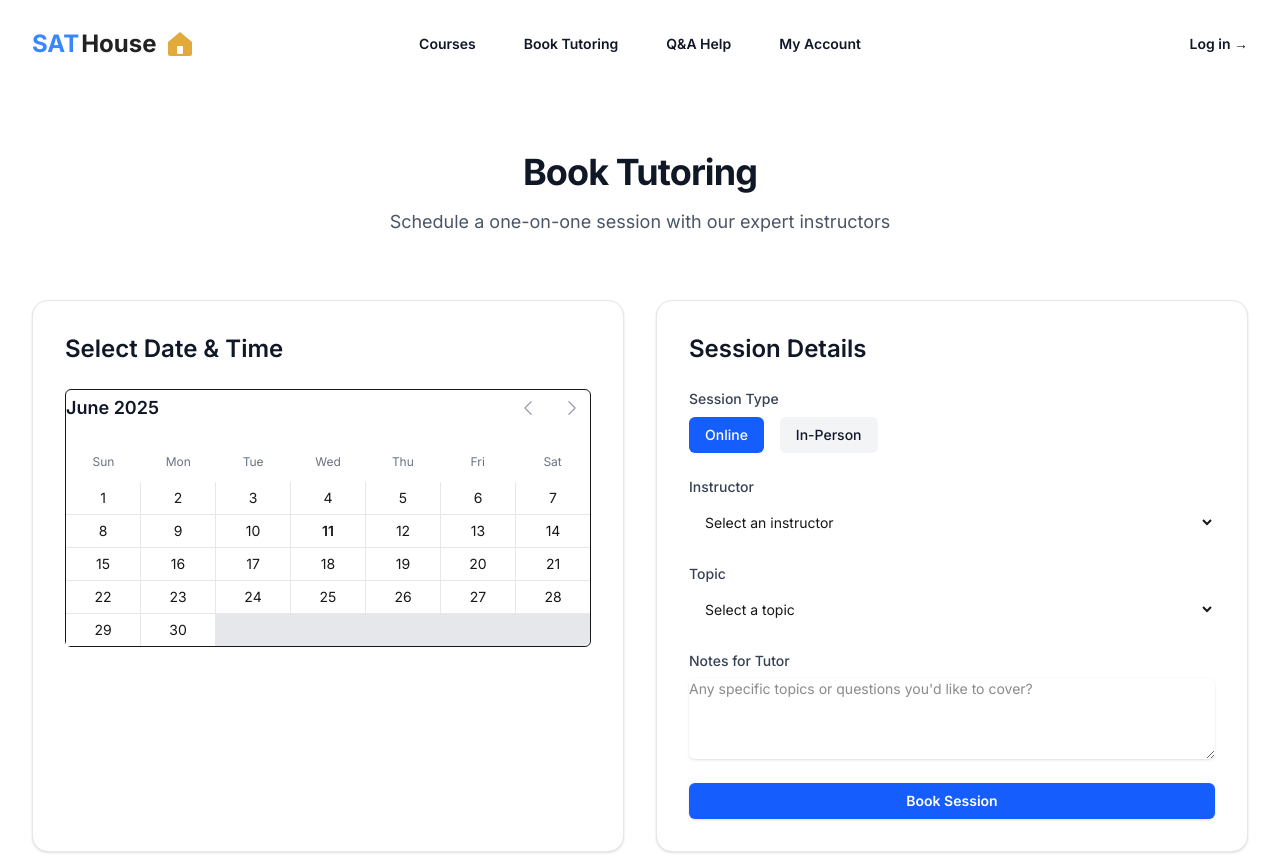
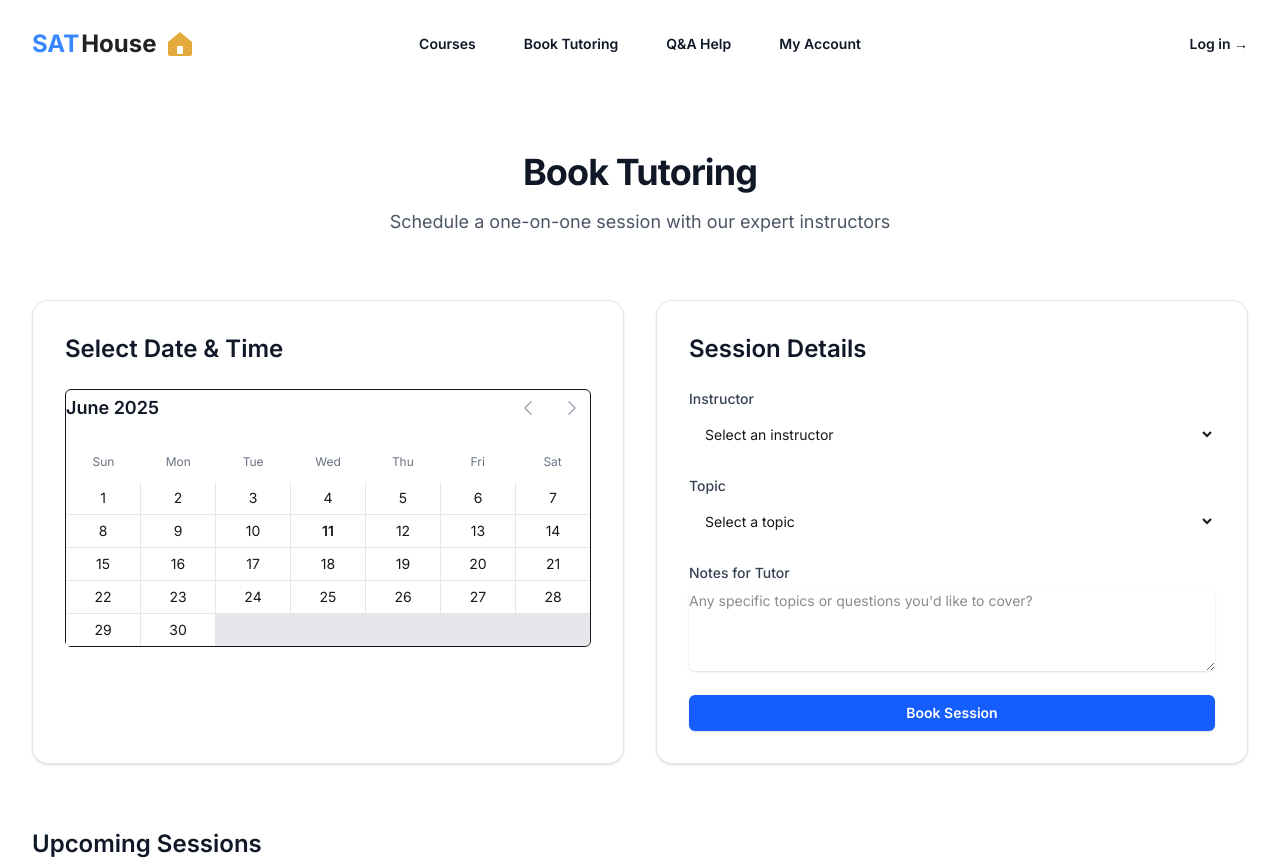
Before and after one commit to Kehg/SATHouse, a Next.js app: page /tutoring in a window 1280 px wide. Shown: the top 860 px of the page. Built offline with nearby package versions, Linux system fonts and the light colour scheme.

Commit message:
Initial commit from Cursor

```diff
--- a/src/app/account/page.tsx
+++ b/src/app/account/page.tsx
@@ -4,7 +4,6 @@ import { useState } from 'react'
 import Link from 'next/link'
 import { Tab } from '@headlessui/react'
 import {
-  AcademicCapIcon,
   CalendarIcon,
   QuestionMarkCircleIcon,
   BookOpenIcon,
--- a/src/app/qa/page.tsx
+++ b/src/app/qa/page.tsx
@@ -1,7 +1,6 @@
 'use client'
 
 import { useState } from 'react'
-import { Tab } from '@headlessui/react'
 import { MagnifyingGlassIcon, PaperClipIcon } from '@heroicons/react/24/outline'
 
 const topics = [
--- a/src/app/tutoring/page.tsx
+++ b/src/app/tutoring/page.tsx
@@ -3,7 +3,6 @@
 import { useState } from 'react'
 import { Calendar } from '@/components/Calendar'
 import { Tab } from '@headlessui/react'
-import { CheckCircleIcon, XCircleIcon } from '@heroicons/react/24/outline'
 
 const instructors = [
   { id: 1, name: 'Brandon', specialties: ['Algebra', 'Calculus'] },
@@ -43,7 +42,6 @@ export default function BookingPage() {
   const [selectedDate, setSelectedDate] = useState<Date | null>(null)
   const [selectedTime, setSelectedTime] = useState<string | null>(null)
   const [selectedInstructor, setSelectedInstructor] = useState<number | null>(null)
-  const [sessionType, setSessionType] = useState<'Online' | 'In-Person'>('Online')
 
   return (
     <div className="bg-white">
@@ -92,40 +90,6 @@ export default function BookingPage() {
           <div className="rounded-2xl border border-gray-200 bg-white p-8 shadow-sm">
             <h2 className="text-2xl font-semibold text-gray-900">Session Details</h2>
             <form className="mt-6 space-y-6">
-              <div>
-                <label htmlFor="session-type" className="block text-sm font-medium text-gray-700">
-                  Session Type
-                </label>
-                <Tab.Group>
-                  <Tab.List className="mt-2 flex space-x-4">
-                    <Tab
-                      className={({ selected }) =>
-                        `rounded-md px-4 py-2 text-sm font-medium ${
-                          selected
-                            ? 'bg-blue-600 text-white'
-                            : 'bg-gray-100 text-gray-900 hover:bg-gray-200'
-                        }`
-                      }
-                      onClick={() => setSessionType('Online')}
-                    >
-                      Online
-                    </Tab>
-                    <Tab
-                      className={({ selected }) =>
-                        `rounded-md px-4 py-2 text-sm font-medium ${
-                          selected
-                            ? 'bg-blue-600 text-white'
-                            : 'bg-gray-100 text-gray-900 hover:bg-gray-200'
-                        }`
-                      }
-                      onClick={() => setSessionType('In-Person')}
-                    >
-                      In-Person
-                    </Tab>
-                  </Tab.List>
-                </Tab.Group>
-              </div>
-
               <div>
                 <label htmlFor="instructor" className="block text-sm font-medium text-gray-700">
                   Instructor
--- a/src/components/Calendar.tsx
+++ b/src/components/Calendar.tsx
@@ -1,7 +1,6 @@
 'use client'
 
-import { Fragment, useState } from 'react'
-import { Menu, Transition } from '@headlessui/react'
+import { useState } from 'react'
 import { ChevronLeftIcon, ChevronRightIcon } from '@heroicons/react/24/outline'
 import { format, addMonths, subMonths, startOfMonth, endOfMonth, eachDayOfInterval, isSameMonth, isSameDay } from 'date-fns'
 
--- a/src/components/Footer.tsx
+++ b/src/components/Footer.tsx
@@ -1,4 +1,5 @@
 import Link from 'next/link'
+import React from 'react'
 
 const navigation = {
   main: [
@@ -12,7 +13,7 @@ const navigation = {
     {
       name: 'Facebook',
       href: '#',
-      icon: (props: any) => (
+      icon: (props: React.SVGProps<SVGSVGElement>) => (
         <svg fill="currentColor" viewBox="0 0 24 24" {...props}>
           <path
             fillRule="evenodd"
@@ -25,7 +26,7 @@ const navigation = {
     {
       name: 'Twitter',
       href: '#',
-      icon: (props: any) => (
+      icon: (props: React.SVGProps<SVGSVGElement>) => (
         <svg fill="currentColor" viewBox="0 0 24 24" {...props}>
           <path d="M8.29 20.251c7.547 0 11.675-6.253 11.675-11.675 0-.178 0-.355-.012-.53A8.348 8.348 0 0022 5.92a8.19 8.19 0 01-2.357.646 4.118 4.118 0 001.804-2.27 8.224 8.224 0 01-2.605.996 4.107 4.107 0 00-6.993 3.743 11.65 11.65 0 01-8.457-4.287 4.106 4.106 0 001.27 5.477A4.072 4.072 0 012.8 9.713v.052a4.105 4.105 0 003.292 4.022 4.095 4.095 0 01-1.853.07 4.108 4.108 0 003.834 2.85A8.233 8.233 0 012 18.407a11.616 11.616 0 006.29 1.84" />
         </svg>
@@ -34,7 +35,7 @@ const navigation = {
     {
       name: 'Instagram',
       href: 'https://www.instagram.com/sathouse_tutoring?utm_source=ig_web_button_share_sheet&igsh=ZDNlZDc0MzIxNw==',
-      icon: (props: any) => (
+      icon: (props: React.SVGProps<SVGSVGElement>) => (
         <svg fill="currentColor" viewBox="0 0 24 24" {...props}>
           <path
             fillRule="evenodd"
```
